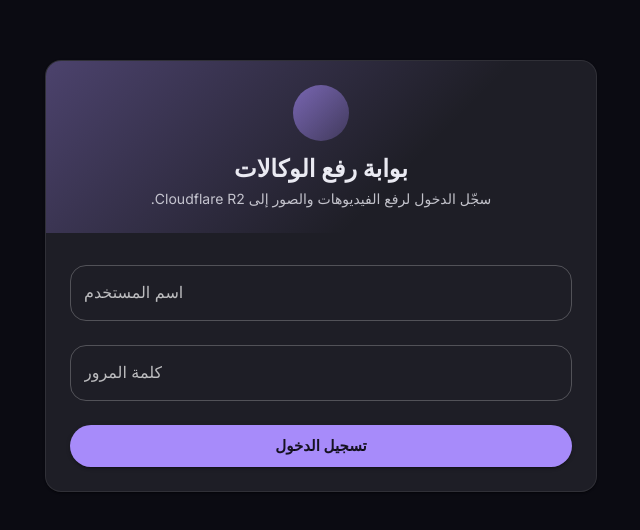
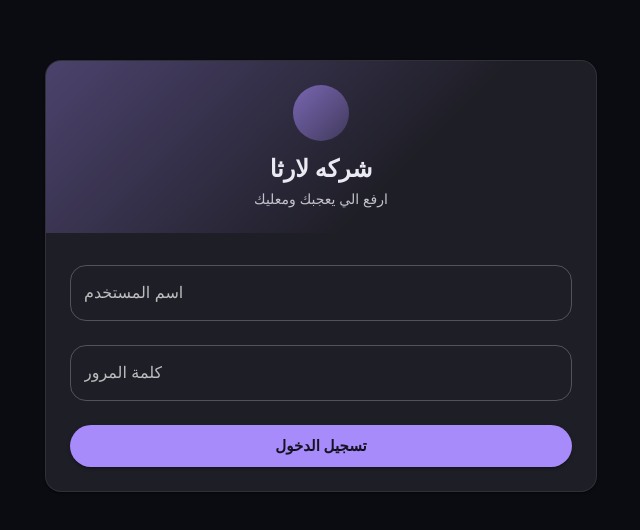
Before and after one commit to hassan2-dev/lartaha-front-Agency, a React (Vite) app: page /login in a window 1280 px wide. Shown: the part 124-654 px from the top of the page, without its empty margins (350-990 px from the left). Built offline with nearby package versions, Linux system fonts and the light colour scheme; no server answers; some icons are missing.

Commit message:
Update LoginPage text to reflect new branding and messaging.

```diff
--- a/src/pages/LoginPage.tsx
+++ b/src/pages/LoginPage.tsx
@@ -60,10 +60,10 @@ export default function LoginPage() {
             <LockOutlinedIcon />
           </Avatar>
           <Typography variant="h5" sx={{ fontWeight: 800 }}>
-            بوابة رفع الوكالات
+            شركه لارثا
           </Typography>
           <Typography variant="body2" sx={{ mt: 0.5, opacity: 0.8 }}>
-            سجّل الدخول لرفع الفيديوهات والصور إلى Cloudflare R2.
+            ارفع الي يعجبك ومعليك
           </Typography>
         </Box>
 
```
